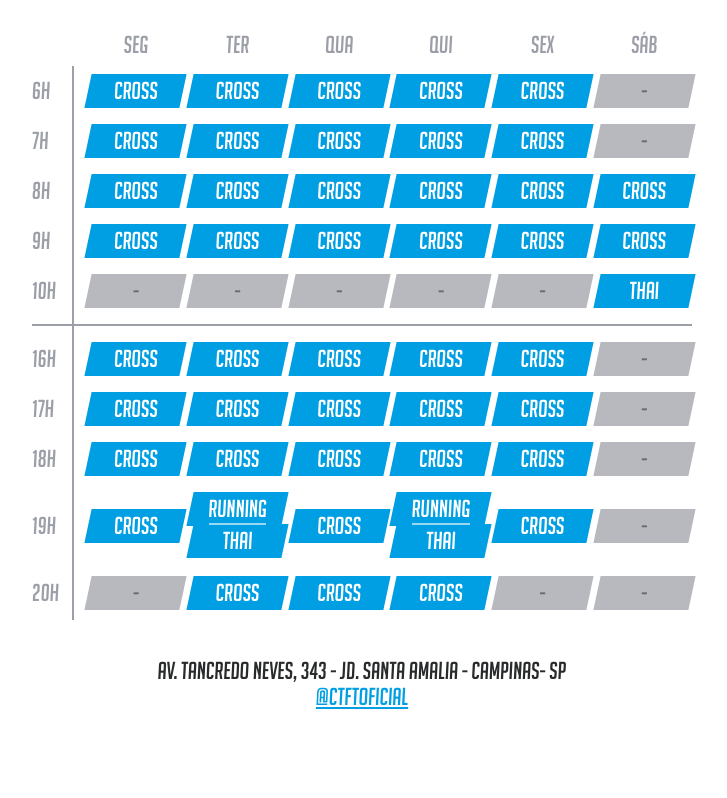
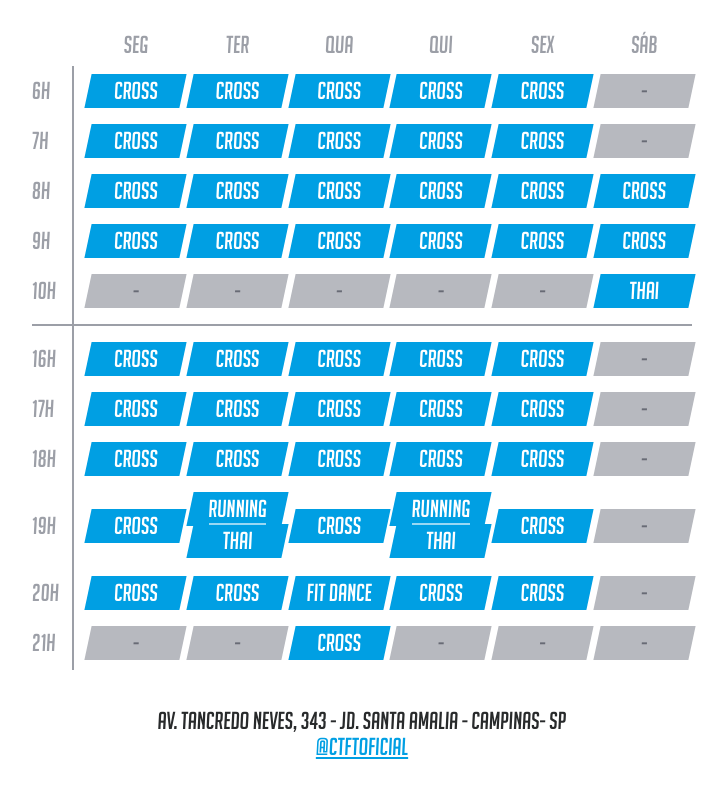
Before and after one commit to leotubarao/ctft, a plain HTML site: page index.html in a window 1280 px wide. Shown: the part 122-920 px from the top of the page, without its empty margins (278-1005 px from the left). Before the commit the page ends 872 px from the top, so only its background shows below. Drawn offline with Linux system fonts and the light colour scheme.

Commit message:
feat: add schedule 9pm and fit dance modality

```diff
--- a/index.html
+++ b/index.html
@@ -233,16 +233,38 @@
         <div class="grid_schedules__row">
           <div class="grid_schedules__col">20H</div>
           <div class="grid_schedules__col">
-            <div class="grid_schedules__col__label disabled">-</div>
+            <div class="grid_schedules__col__label">Cross</div>
           </div>
           <div class="grid_schedules__col">
             <div class="grid_schedules__col__label">CROSS</div>
           </div>
           <div class="grid_schedules__col">
+            <div class="grid_schedules__col__label">Fit Dance</div>
+          </div>
+          <div class="grid_schedules__col">
             <div class="grid_schedules__col__label">CROSS</div>
           </div>
           <div class="grid_schedules__col">
-            <div class="grid_schedules__col__label">CROSS</div>
+            <div class="grid_schedules__col__label">Cross</div>
+          </div>
+          <div class="grid_schedules__col">
+            <div class="grid_schedules__col__label disabled">-</div>
+          </div>
+        </div>
+
+        <div class="grid_schedules__row">
+          <div class="grid_schedules__col">21H</div>
+          <div class="grid_schedules__col">
+            <div class="grid_schedules__col__label disabled">-</div>
+          </div>
+          <div class="grid_schedules__col">
+            <div class="grid_schedules__col__label disabled">-</div>
+          </div>
+          <div class="grid_schedules__col">
+            <div class="grid_schedules__col__label">Cross</div>
+          </div>
+          <div class="grid_schedules__col">
+            <div class="grid_schedules__col__label disabled">-</div>
           </div>
           <div class="grid_schedules__col">
             <div class="grid_schedules__col__label disabled">-</div>
```
